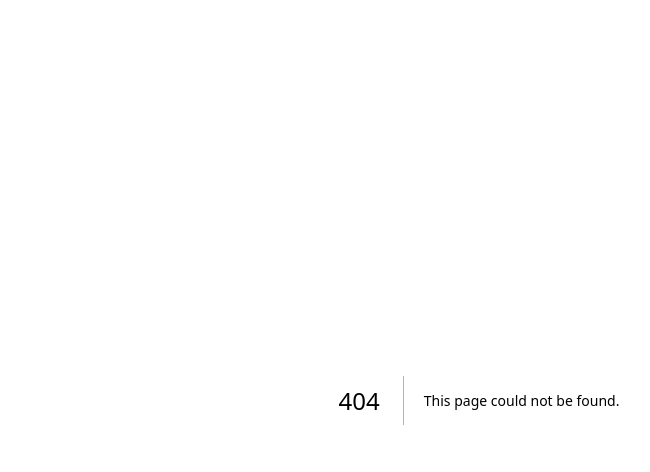
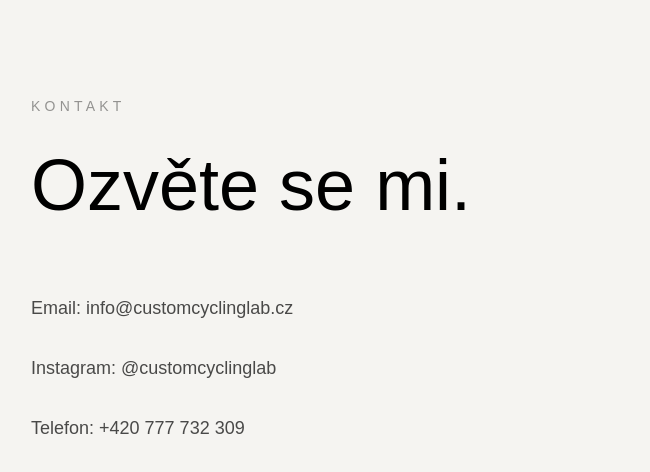
Before and after one commit to marcelboranek-beep/cyclinglab-live, a Next.js app: page /kontakt in a window 1280 px wide. Before the commit this address had no page. Shown: the top 472 px of the page, without its empty margins (161-811 px from the left). Built offline with nearby package versions, Linux system fonts and the light colour scheme.

Commit message:
Added contact page

```diff
--- /dev/null
+++ b/app/kontakt/page.tsx
@@ -0,0 +1,33 @@
+export default function Kontakt() {
+  return (
+    <main className="min-h-screen bg-[#f5f4f1] text-black px-8 py-24 md:px-16">
+      <div className="max-w-4xl mx-auto">
+
+        <p className="uppercase tracking-[0.3em] text-sm text-black/40">
+          Kontakt
+        </p>
+
+        <h1 className="mt-6 text-5xl md:text-7xl font-light leading-tight">
+          Ozvěte se mi.
+        </h1>
+
+        <div className="mt-16 space-y-8 text-lg text-black/70">
+
+          <p>
+            Email: info@customcyclinglab.cz
+          </p>
+
+          <p>
+            Instagram: @customcyclinglab
+          </p>
+
+          <p>
+            Telefon: +420 777 732 309
+          </p>
+
+        </div>
+
+      </div>
+    </main>
+  );
+}
```
